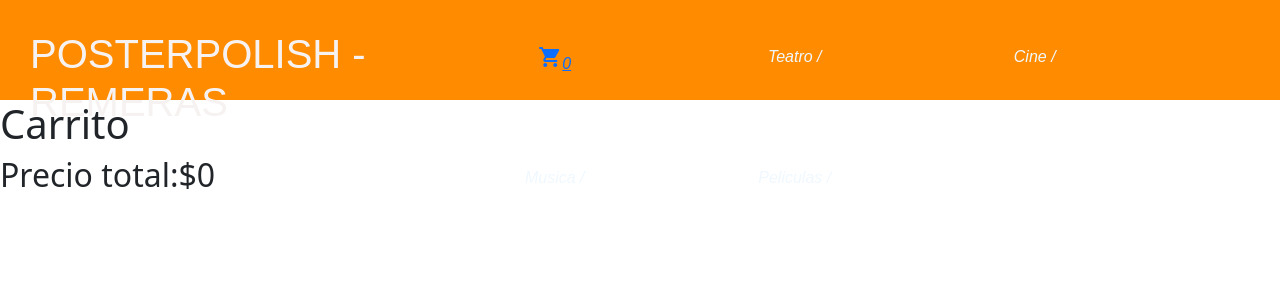
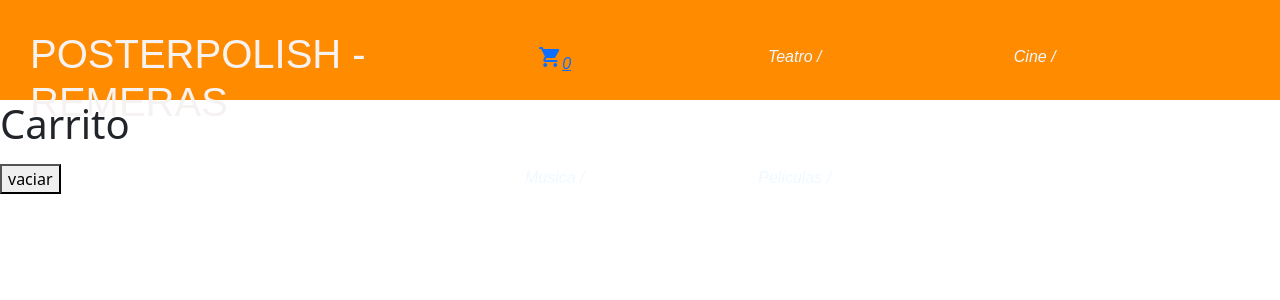
Before and after one commit to claudiodavid40/repoprueba, a React (Create React App) app: page /Carrito in a window 1280 px wide. Shown: the top 300 px of the page. Built offline with nearby package versions, Linux system fonts and the light colour scheme.

Commit message:
entrega rendering

```diff
--- a/src/components/Carrito.js
+++ b/src/components/Carrito.js
@@ -1,15 +1,25 @@
-import React, { useContext } from 'react'
+import React, { useContext, useState } from 'react'
+import CarritoLista from './CarritoLista'
 import {contexto} from "./miContexto"
 
 const Carrito = () => {
 
-  const {precio_total,carrito}=useContext(contexto)
-  console.log(precio_total,carrito)
+  const {precio_total,carrito,vaciarCarrito}=useContext(contexto)
+
+
+  console.log(precio_total,carrito,vaciarCarrito)
+
+const handleClick=()=>{
+  vaciarCarrito()
+}
+
+
 
   return (
     <div>
     <h1>Carrito</h1>
-    <h2>Precio total:${precio_total}</h2>
+    <CarritoLista carrito={carrito}/>
+    <button onClick={handleClick}>vaciar</button>
     </div>
   )
 }
--- /dev/null
+++ b/src/components/CarritoItem.js
@@ -0,0 +1,27 @@
+import React from 'react'
+import  { useCallback,useContext } from 'react'
+import {contexto} from "./miContexto"
+import { memo } from 'react'
+
+
+const CarritoItem = ({carrito}) => {
+
+
+const {eliminarProducto}=useContext(contexto)
+
+const handleClick=()=>{
+   eliminarProducto(carrito.id)
+
+}
+
+
+
+
+  return (
+    <div>
+    <li>{carrito.titulo} {carrito.precio} {carrito.categorias} <button onclick={handleClick} >x</button></li>
+    </div>
+  )
+}
+
+export default memo(CarritoItem)
--- /dev/null
+++ b/src/components/CarritoLista.js
@@ -0,0 +1,14 @@
+import React from 'react'
+import CarritoItem from './CarritoItem'
+import { memo } from 'react'
+
+const CarritoLista = ({carrito}) => {
+  return (
+    <ul>{carrito.map(carri=>{
+        return<CarritoItem key={carri.id} carrito={carri}/>
+
+    })}</ul>
+  )
+}
+
+export default memo(CarritoLista)
--- a/src/components/miContexto.js
+++ b/src/components/miContexto.js
@@ -35,7 +35,10 @@ const agregarProducto=(contador,item)=>{
 
 }
 
-const eliminarProducto=()=>{}
+const eliminarProducto=(id)=>{
+  setCarrito(carrito.filter(carri=>carri.id))
+
+}
 
 const vaciarCarrito=()=>{
   setCarrito([])
```
